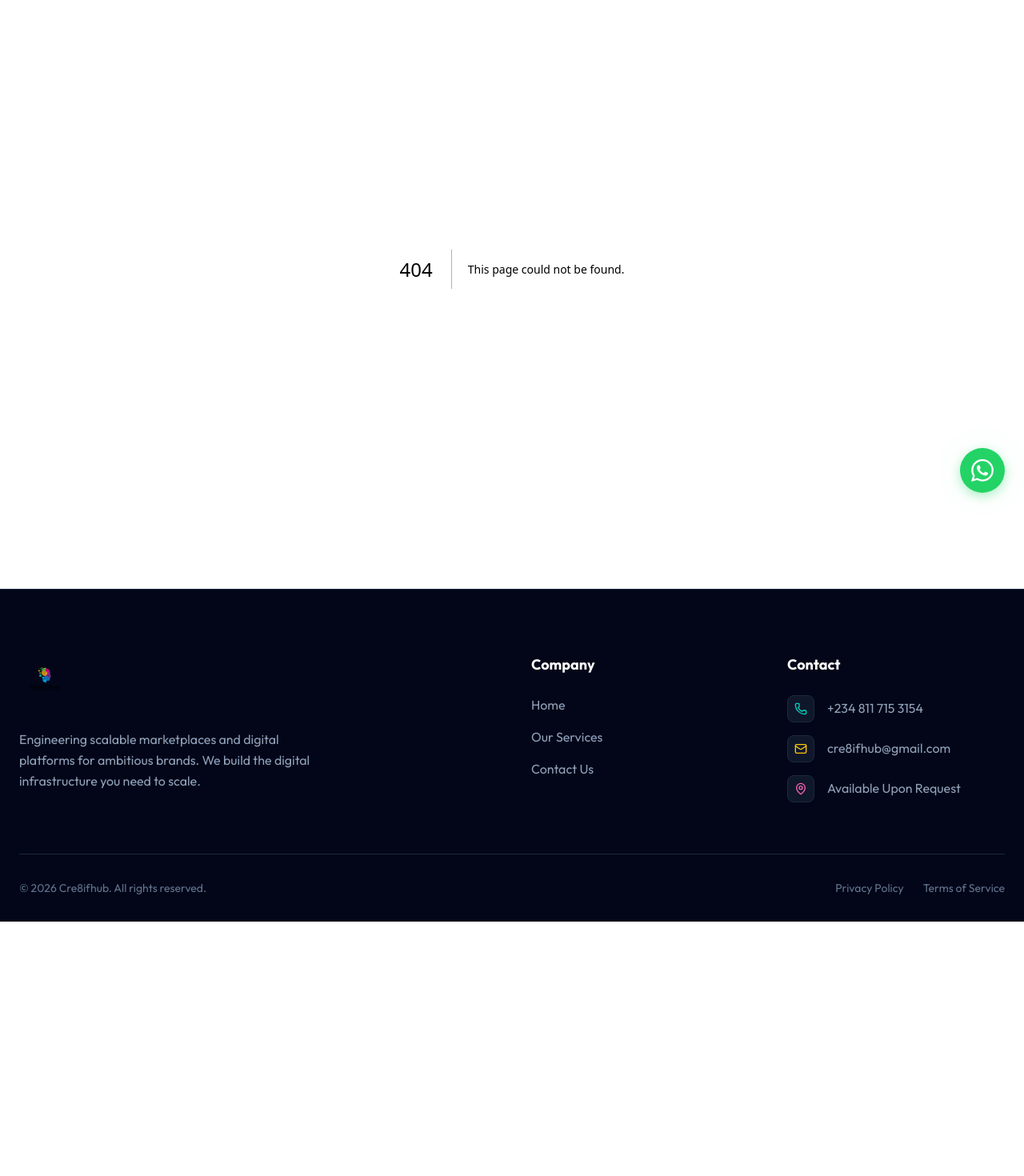
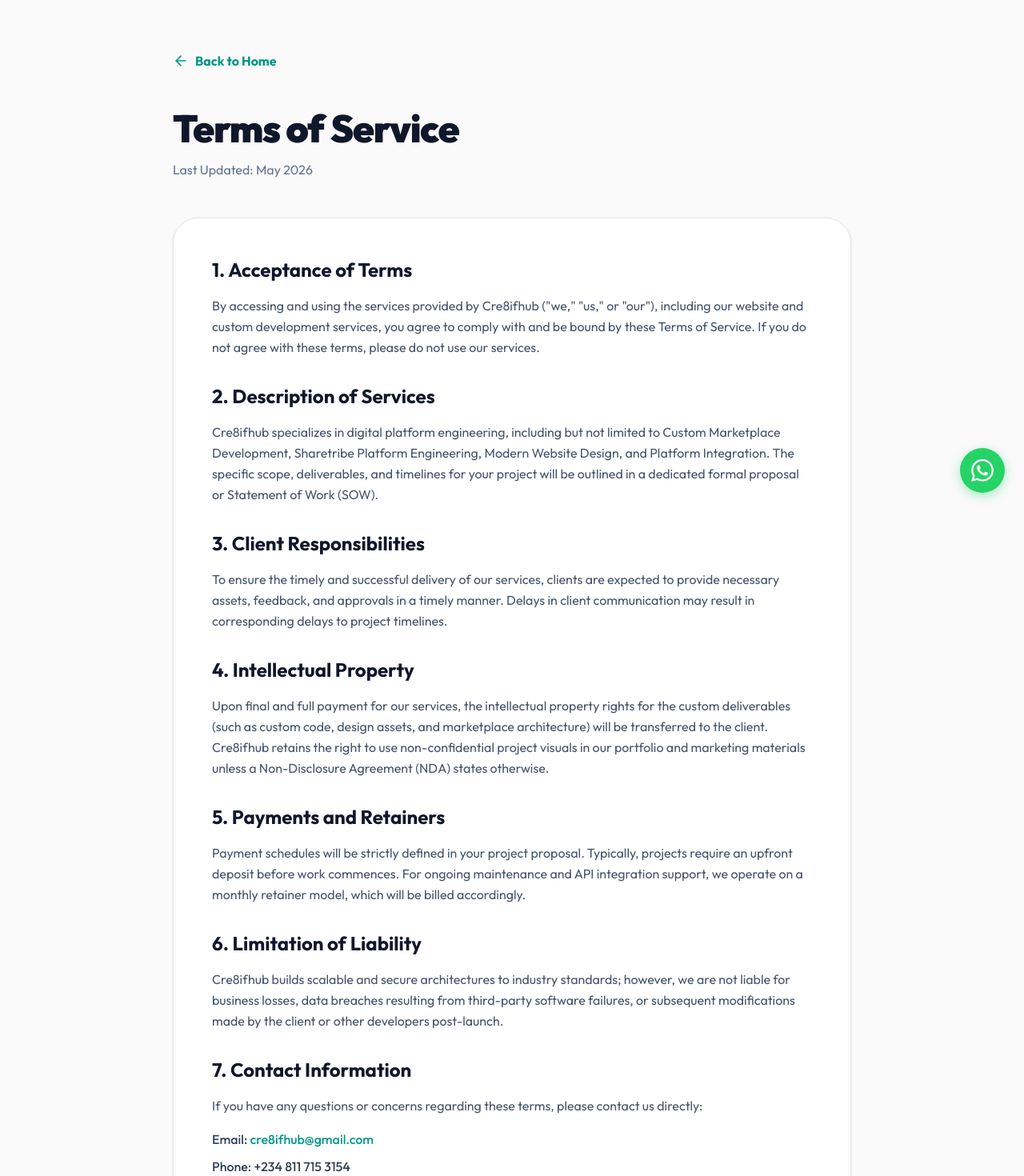
Before and after one commit to yourcoderrguy/cre8ifhub, a Next.js app: page /privacy in a window 1280 px wide. Before the commit this address had no page. Shown: the part 160-1630 px from the top of the page at 80% size. Before the commit the page ends 1312 px from the top, so only its background shows below. Built offline with nearby package versions, Linux system fonts and the light colour scheme.

Commit message:
TOS and Privacy and Policy page updated

```diff
--- /dev/null
+++ b/src/app/privacy/page.tsx
@@ -0,0 +1,87 @@
+"use client";
+
+import { motion } from "framer-motion";
+import Link from "next/link";
+import { ArrowLeft } from "lucide-react";
+
+export default function TermsOfService() {
+  const lastUpdated = "May 2026";
+
+  return (
+    <div className="w-full bg-[#fafafa] min-h-screen pt-32 pb-24">
+      <div className="max-w-4xl mx-auto px-6">
+
+        <Link href="/" className="inline-flex items-center gap-2 text-teal-600 font-bold hover:text-slate-900 transition-colors mb-12">
+          <ArrowLeft size={20} />
+          Back to Home
+        </Link>
+
+        <motion.div
+          initial={{ opacity: 0, y: 20 }}
+          animate={{ opacity: 1, y: 0 }}
+          transition={{ duration: 0.6 }}
+        >
+          <h1 className="text-4xl md:text-5xl font-black text-slate-900 mb-4 tracking-tight">Terms of Service</h1>
+          <p className="text-slate-500 mb-12">Last Updated: {lastUpdated}</p>
+
+          <div className="bg-white p-8 md:p-12 rounded-[2rem] shadow-sm border border-slate-200 text-slate-600 leading-relaxed space-y-8">
+
+            <section>
+              <h2 className="text-2xl font-bold text-slate-900 mb-4">1. Acceptance of Terms</h2>
+              <p>
+                By accessing and using the services provided by Cre8ifhub ("we," "us," or "our"), including our website and custom development services, you agree to comply with and be bound by these Terms of Service. If you do not agree with these terms, please do not use our services.
+              </p>
+            </section>
+
+            <section>
+              <h2 className="text-2xl font-bold text-slate-900 mb-4">2. Description of Services</h2>
+              <p>
+                Cre8ifhub specializes in digital platform engineering, including but not limited to Custom Marketplace Development, Sharetribe Platform Engineering, Modern Website Design, and Platform Integration. The specific scope, deliverables, and timelines for your project will be outlined in a dedicated formal proposal or Statement of Work (SOW).
+              </p>
+            </section>
+
+            <section>
+              <h2 className="text-2xl font-bold text-slate-900 mb-4">3. Client Responsibilities</h2>
+              <p>
+                To ensure the timely and successful delivery of our services, clients are expected to provide necessary assets, feedback, and approvals in a timely manner. Delays in client communication may result in corresponding delays to project timelines.
+              </p>
+            </section>
+
+            <section>
+              <h2 className="text-2xl font-bold text-slate-900 mb-4">4. Intellectual Property</h2>
+              <p>
+                Upon final and full payment for our services, the intellectual property rights for the custom deliverables (such as custom code, design assets, and marketplace architecture) will be transferred to the client. Cre8ifhub retains the right to use non-confidential project visuals in our portfolio and marketing materials unless a Non-Disclosure Agreement (NDA) states otherwise.
+              </p>
+            </section>
+
+            <section>
+              <h2 className="text-2xl font-bold text-slate-900 mb-4">5. Payments and Retainers</h2>
+              <p>
+                Payment schedules will be strictly defined in your project proposal. Typically, projects require an upfront deposit before work commences. For ongoing maintenance and API integration support, we operate on a monthly retainer model, which will be billed accordingly.
+              </p>
+            </section>
+
+            <section>
+              <h2 className="text-2xl font-bold text-slate-900 mb-4">6. Limitation of Liability</h2>
+              <p>
+                Cre8ifhub builds scalable and secure architectures to industry standards; however, we are not liable for business losses, data breaches resulting from third-party software failures, or subsequent modifications made by the client or other developers post-launch.
+              </p>
+            </section>
+
+            <section>
+              <h2 className="text-2xl font-bold text-slate-900 mb-4">7. Contact Information</h2>
+              <p>
+                If you have any questions or concerns regarding these terms, please contact us directly:
+              </p>
+              <ul className="mt-4 space-y-2 text-slate-700 font-medium">
+                <li>Email: <a href="mailto:cre8ifhub@gmail.com" className="text-teal-600 hover:underline">cre8ifhub@gmail.com</a></li>
+                <li>Phone: +234 811 715 3154</li>
+              </ul>
+            </section>
+
+          </div>
+        </motion.div>
+      </div>
+    </div>
+  );
+}
--- /dev/null
+++ b/src/app/terms/page.tsx
@@ -0,0 +1,87 @@
+"use client";
+
+import { motion } from "framer-motion";
+import Link from "next/link";
+import { ArrowLeft } from "lucide-react";
+
+export default function TermsOfService() {
+  const lastUpdated = "May 2026";
+
+  return (
+    <div className="w-full bg-[#fafafa] min-h-screen pt-32 pb-24">
+      <div className="max-w-4xl mx-auto px-6">
+
+        <Link href="/" className="inline-flex items-center gap-2 text-teal-600 font-bold hover:text-slate-900 transition-colors mb-12">
+          <ArrowLeft size={20} />
+          Back to Home
+        </Link>
+
+        <motion.div
+          initial={{ opacity: 0, y: 20 }}
+          animate={{ opacity: 1, y: 0 }}
+          transition={{ duration: 0.6 }}
+        >
+          <h1 className="text-4xl md:text-5xl font-black text-slate-900 mb-4 tracking-tight">Terms of Service</h1>
+          <p className="text-slate-500 mb-12">Last Updated: {lastUpdated}</p>
+
+          <div className="bg-white p-8 md:p-12 rounded-[2rem] shadow-sm border border-slate-200 text-slate-600 leading-relaxed space-y-8">
+
+            <section>
+              <h2 className="text-2xl font-bold text-slate-900 mb-4">1. Acceptance of Terms</h2>
+              <p>
+                By accessing and using the services provided by Cre8ifhub ("we," "us," or "our"), including our website and custom development services, you agree to comply with and be bound by these Terms of Service. If you do not agree with these terms, please do not use our services.
+              </p>
+            </section>
+
+            <section>
+              <h2 className="text-2xl font-bold text-slate-900 mb-4">2. Description of Services</h2>
+              <p>
+                Cre8ifhub specializes in digital platform engineering, including but not limited to Custom Marketplace Development, Sharetribe Platform Engineering, Modern Website Design, and Platform Integration. The specific scope, deliverables, and timelines for your project will be outlined in a dedicated formal proposal or Statement of Work (SOW).
+              </p>
+            </section>
+
+            <section>
+              <h2 className="text-2xl font-bold text-slate-900 mb-4">3. Client Responsibilities</h2>
+              <p>
+                To ensure the timely and successful delivery of our services, clients are expected to provide necessary assets, feedback, and approvals in a timely manner. Delays in client communication may result in corresponding delays to project timelines.
+              </p>
+            </section>
+
+            <section>
+              <h2 className="text-2xl font-bold text-slate-900 mb-4">4. Intellectual Property</h2>
+              <p>
+                Upon final and full payment for our services, the intellectual property rights for the custom deliverables (such as custom code, design assets, and marketplace architecture) will be transferred to the client. Cre8ifhub retains the right to use non-confidential project visuals in our portfolio and marketing materials unless a Non-Disclosure Agreement (NDA) states otherwise.
+              </p>
+            </section>
+
+            <section>
+              <h2 className="text-2xl font-bold text-slate-900 mb-4">5. Payments and Retainers</h2>
+              <p>
+                Payment schedules will be strictly defined in your project proposal. Typically, projects require an upfront deposit before work commences. For ongoing maintenance and API integration support, we operate on a monthly retainer model, which will be billed accordingly.
+              </p>
+            </section>
+
+            <section>
+              <h2 className="text-2xl font-bold text-slate-900 mb-4">6. Limitation of Liability</h2>
+              <p>
+                Cre8ifhub builds scalable and secure architectures to industry standards; however, we are not liable for business losses, data breaches resulting from third-party software failures, or subsequent modifications made by the client or other developers post-launch.
+              </p>
+            </section>
+
+            <section>
+              <h2 className="text-2xl font-bold text-slate-900 mb-4">7. Contact Information</h2>
+              <p>
+                If you have any questions or concerns regarding these terms, please contact us directly:
+              </p>
+              <ul className="mt-4 space-y-2 text-slate-700 font-medium">
+                <li>Email: <a href="mailto:cre8ifhub@gmail.com" className="text-teal-600 hover:underline">cre8ifhub@gmail.com</a></li>
+                <li>Phone: +234 811 715 3154</li>
+              </ul>
+            </section>
+
+          </div>
+        </motion.div>
+      </div>
+    </div>
+  );
+}
--- a/src/components/layout/Footer.tsx
+++ b/src/components/layout/Footer.tsx
@@ -62,14 +62,15 @@
           </div>
         </div>
 
-        {/* Copyright */}
+       {/* Copyright */}
         <div className="pt-8 border-t border-slate-800 flex flex-col md:flex-row items-center justify-between gap-4">
           <p className="text-sm text-slate-500">
             &copy; {currentYear} Cre8ifhub. All rights reserved.
           </p>
           <div className="flex gap-6 text-sm text-slate-500">
-            <Link href="#" className="hover:text-slate-300">Privacy Policy</Link>
-            <Link href="#" className="hover:text-slate-300">Terms of Service</Link>
+            {/* UPDATED LINKS HERE */}
+            <Link href="/privacy" className="hover:text-slate-300">Privacy Policy</Link>
+            <Link href="/terms" className="hover:text-slate-300">Terms of Service</Link>
           </div>
         </div>
       </div>
```
